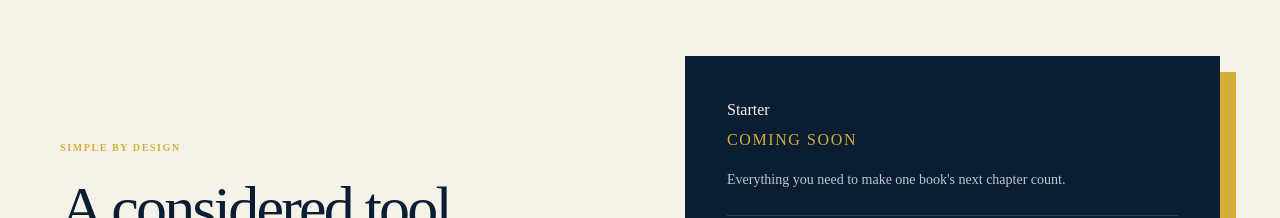
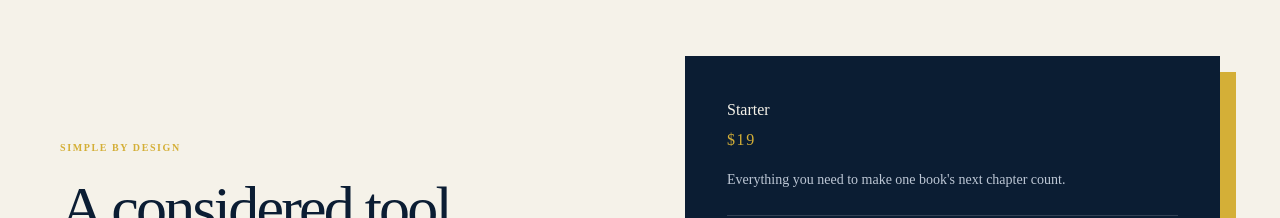
Before and after one commit to RemBert-Dash/novelpush, a Next.js app: page / in a window 1280 px wide. Shown: the part 3140-3358 px from the top of the page. Built offline with nearby package versions, Linux system fonts and the light colour scheme.

Commit message:
Update pricing: change "Coming soon" to "$19"

```diff
--- a/app/page.tsx
+++ b/app/page.tsx
@@ -174,7 +174,7 @@ export default function HomePage() {
             <div className="pricing-card">
               <div>
                 <p className="plan">Starter</p>
-                <p className="price">Coming soon</p>
+                <p className="price">$19</p>
                 <p>Everything you need to make one book's next chapter count.</p>
               </div>
 
```
